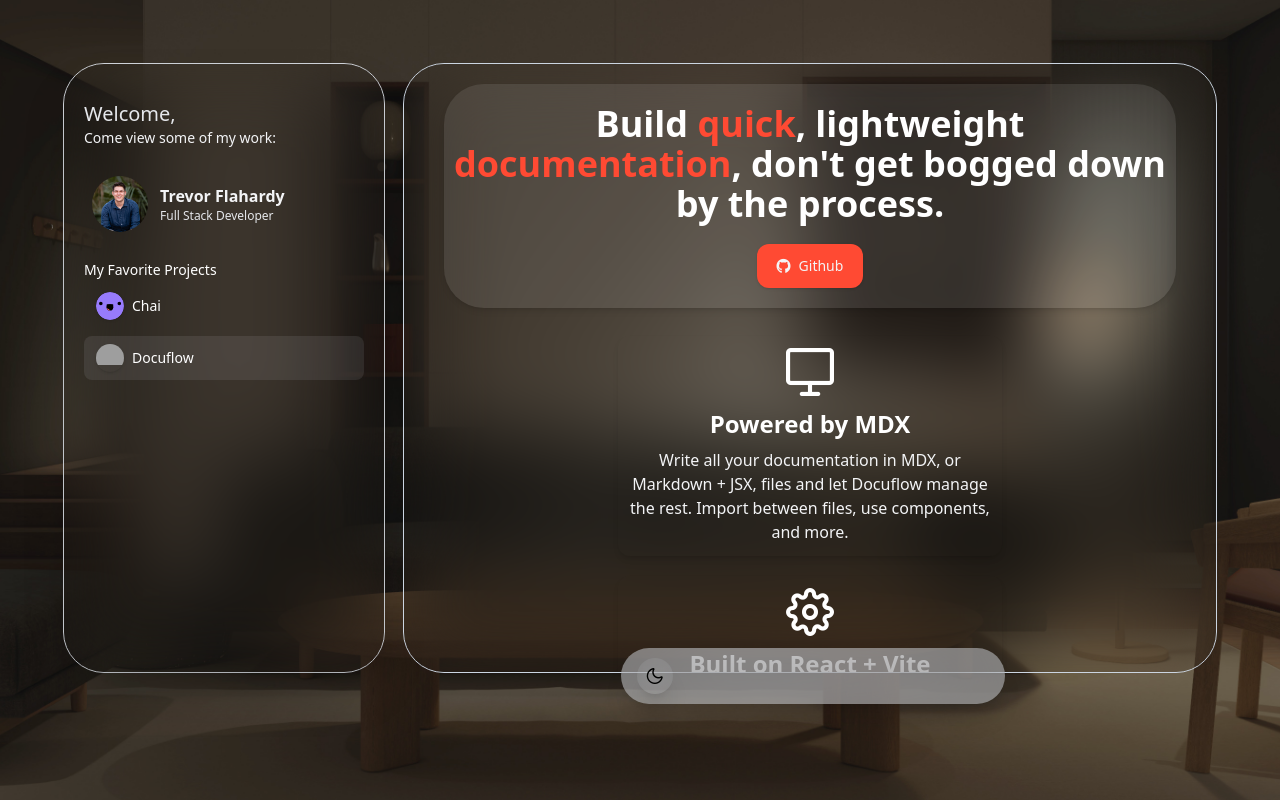
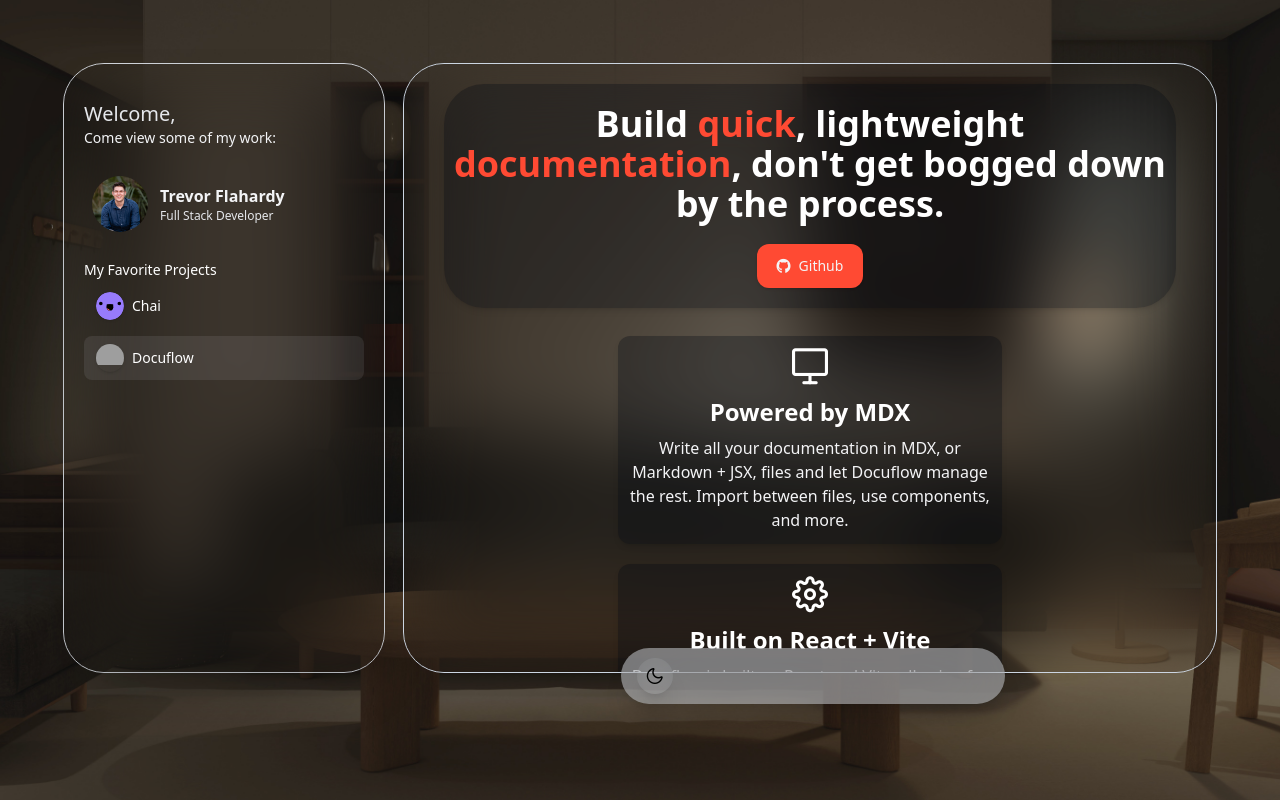
Before and after one commit to trevorflahardy/Personal-Website, a Vue app: page /Personal-Website/p/docuflow in a window 1280 px wide. Built offline with nearby package versions, Linux system fonts and the light colour scheme; grey boxes are pictures that could not be loaded; what @tresjs/core, tailwindcss-3d would draw is missing.

Commit message:
Fix InfoCard background issue, update docuflow content for consistency

```diff
--- a/src/components/InfoCard.vue
+++ b/src/components/InfoCard.vue
@@ -1,4 +1,6 @@
 <script setup lang="ts">
+import { computed } from 'vue';
+
 export interface InfoCardProps {
 	imagePosition?: 'left' | 'right' | 'top' | 'bottom',
 	background?: string,
@@ -23,15 +25,16 @@
 	return props.imagePosition === 'left' || props.imagePosition === 'top' ? 2 : 1;
 }
 
-const background = props.background || 'bg-gray-800/40 dark:bg-gray-200/5';
+const backgroundClass = computed(() => {
+	return props.background || 'bg-gray-950/30 dark:bg-gray-200/5';
+})
 </script>
 
 <template>
-	<div class="flex glass-regular transition-all duration-500 ease-in-out rounded-xl shadow-md overflow-clip" :class="{
-		'flex-row': shouldFlexRow(),
-		'flex-col': shouldFlexCol(),
-		background: true
-	}">
+	<div class="flex glass-regular transition-all duration-500 ease-in-out rounded-xl shadow-md overflow-clip" :class="[
+		backgroundClass,
+		{ ['flex-row']: shouldFlexRow(), ['flex-col']: shouldFlexCol() }
+	]">
 		<!-- Holds the image of this card. Takes up as much width as possible on the card
          and has its height auto adjust (unless the user wants to choose otherwise)-->
 		<slot name="image" :class="`flex-auto w-full h-auto order-${imageOrder()}`" />
--- a/src/pages/docuflow/Docuflow.vue
+++ b/src/pages/docuflow/Docuflow.vue
@@ -25,7 +25,7 @@
 <template>
     <PageLayoutSpacer>
         <!-- The standard-type intro to the page. -->
-        <div class="py-5 px-2 bg-gray-100/10 shadow-md rounded-[40px] space-y-5">
+        <div class="py-5 px-2 bg-gray-950/30 dark:bg-gray-200/5 shadow-md rounded-[40px] space-y-5">
             <p class="title text-center">
                 Build <span class="text-docuflow-light dark:text-docuflow-dark">quick</span>, lightweight <span
                     class="text-docuflow-light dark:text-docuflow-dark">documentation</span>, don't get bogged down
@@ -41,10 +41,10 @@
         <!-- Below it denotes some selling points for why docuflow is nifty. These are basically
          info cards without backgrounds. -->
         <div class="flex flex-row flex-wrap items-stretch justify-center gap-5 h-fit">
-            <InfoCard imagePosition="top" background="bg-slate-300/20" class="text-center shadow-lg max-w-sm"
+            <InfoCard imagePosition="top" class="text-center shadow-lg max-w-sm"
                 v-for="{ title, body, icon } in docuflowInfoCards" :key="title">
                 <slot name="image">
-                    <i class="pi text-white text-5xl w-full text-center mb-3" :class="icon" />
+                    <i class="pi text-white text-4xl w-full text-center mb-3" :class="icon" />
                 </slot>
 
                 <h1 class="card-title">
```
